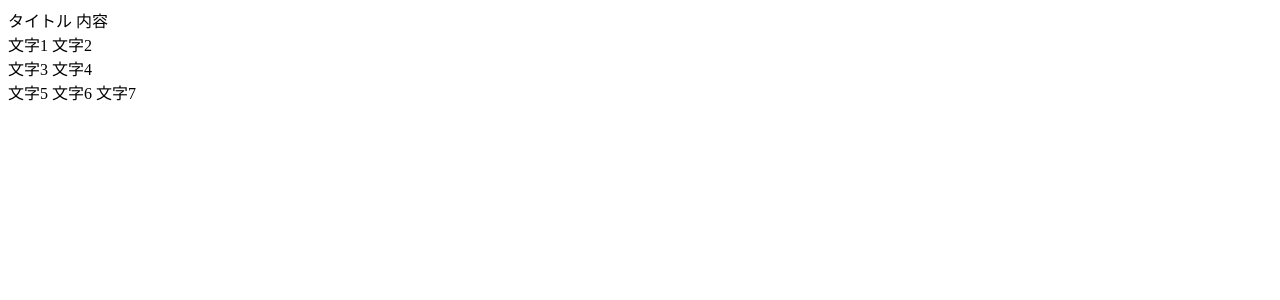
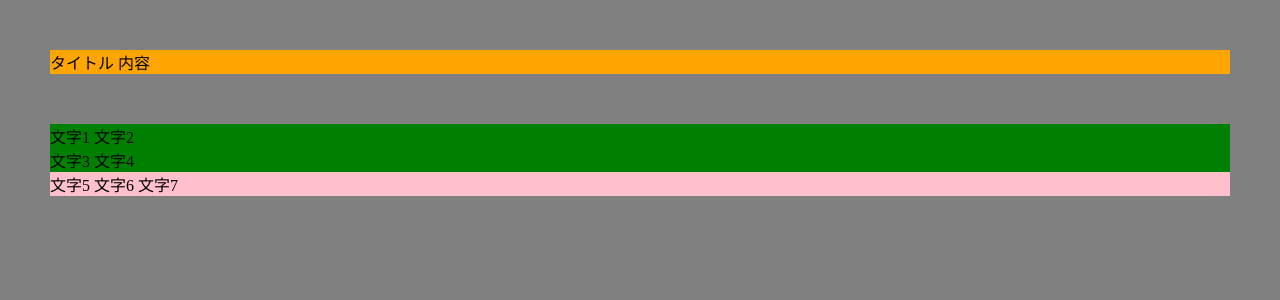
Before and after one commit to w-shaulabg/HTML-CSS, a PHP site: page /practiceMargin/q1.php in a window 1280 px wide. Shown: the top 300 px of the page. Run offline with PHP 8.4, Linux system fonts and the light colour scheme.

Commit message:
5. CSSを触ってみよう④margin問題課題１

```diff
--- /dev/null
+++ b/src/public/css/practiceMargin/q1.css
@@ -0,0 +1,17 @@
+.body {
+  margin: 50px;
+  background-color: gray;
+}
+
+.header {
+  margin-bottom: 50px;
+  background-color: orange;
+}
+
+.main {
+  background-color: green;
+}
+
+.footer {
+  background-color: pink;
+}
--- a/src/public/practiceMargin/q1.php
+++ b/src/public/practiceMargin/q1.php
@@ -5,36 +5,37 @@
   <meta charset="UTF-8">
   <meta http-equiv="X-UA-Compatible" content="IE=edge">
   <meta name="viewport" content="width=device-width, initial-scale=1.0">
+  <link rel="stylesheet" href="../css/practiceMargin/q1.css">
   <title>Document</title>
 </head>
 
 <body class="body">
   <header class="header">
-    <div class="header__wrapper">
-      <span class="header__title">タイトル</span>
-      <span class="header__content">内容</span>
+    <div>
+      <span class=>タイトル</span>
+      <span class=>内容</span>
     </div>
   </header>
 
   <main class="main">
 
-    <div class="main__topContent">
-      <span class="main__topContentText">文字1</span>
-      <span class="main__topContentText">文字2</span>
+    <div>
+      <span>文字1</span>
+      <span>文字2</span>
     </div>
 
-    <div class="main__middleContent">
-      <span class="main__middleContentText">文字3</span>
-      <span class="main__middleContentText">文字4</span>
+    <div>
+      <span>文字3</span>
+      <span>文字4</span>
     </div>
 
   </main>
 
   <footer class="footer">
-    <div class="footer__textWrapper">
-      <span class="footer__text">文字5</span>
-      <span class="footer__text">文字6</span>
-      <span class="footer__text">文字7</span>
+    <div>
+      <span>文字5</span>
+      <span>文字6</span>
+      <span>文字7</span>
     </div>
   </footer>
 </body>
```
